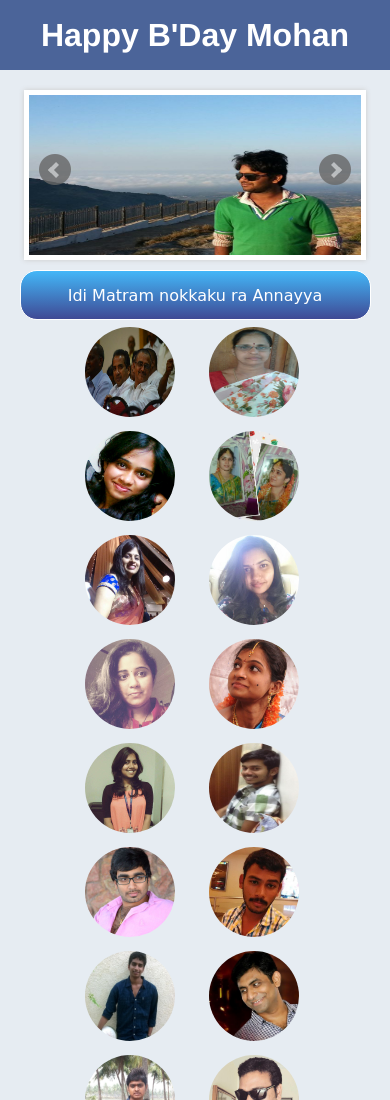
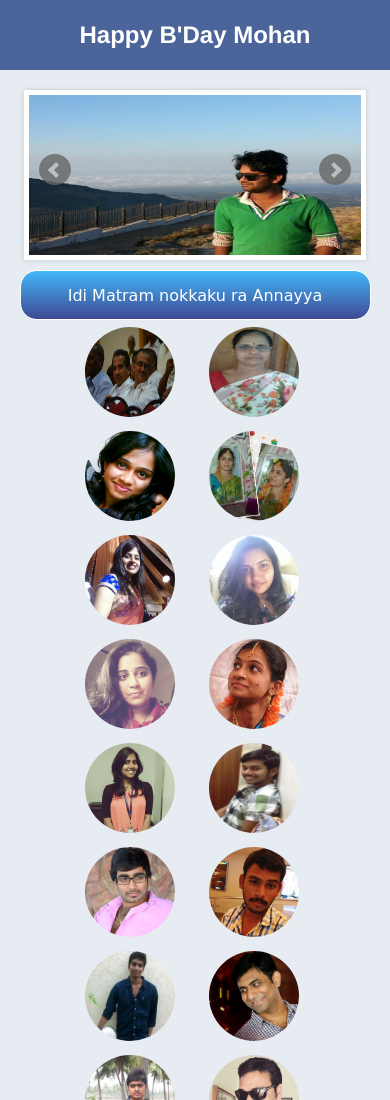
Before and after one commit to rtmgit/test, a plain HTML site: page index.html in a window 390 px wide. Shown: the top 1100 px of the page. Drawn offline with Linux system fonts and the light colour scheme.

Commit message:
changed size of header in mobile view

```diff
--- a/css/commonStyle.css
+++ b/css/commonStyle.css
@@ -41,7 +41,7 @@ body{
 		padding: 10px 2px;
 	}
 	#mainDiv h1 span{
-		font-size: 100%;
+		font-size: 75%;
 
 	}
 	.brand{
```
